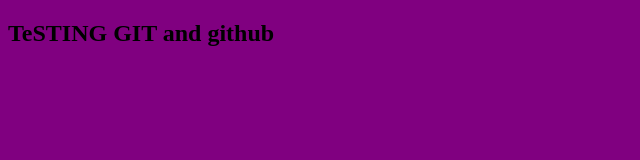
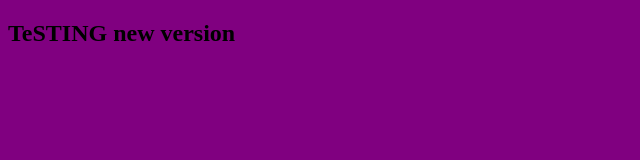
Before and after one commit to davidhtml/TEST_GITHUB, a plain HTML site: page index.html in a window 1280 px wide. Shown: the full height of the page, 0-640 px from the left. Drawn offline with Linux system fonts and the light colour scheme.

Commit message:
modify heading

```diff
--- a/index.html
+++ b/index.html
@@ -8,6 +8,6 @@
     <link rel="stylesheet" href="style.css">
 </head>
 <body>
-    <h2>TeSTING  GIT and github</h2>
+    <h2>TeSTING  new version</h2>
 </body>
 </html>
```
